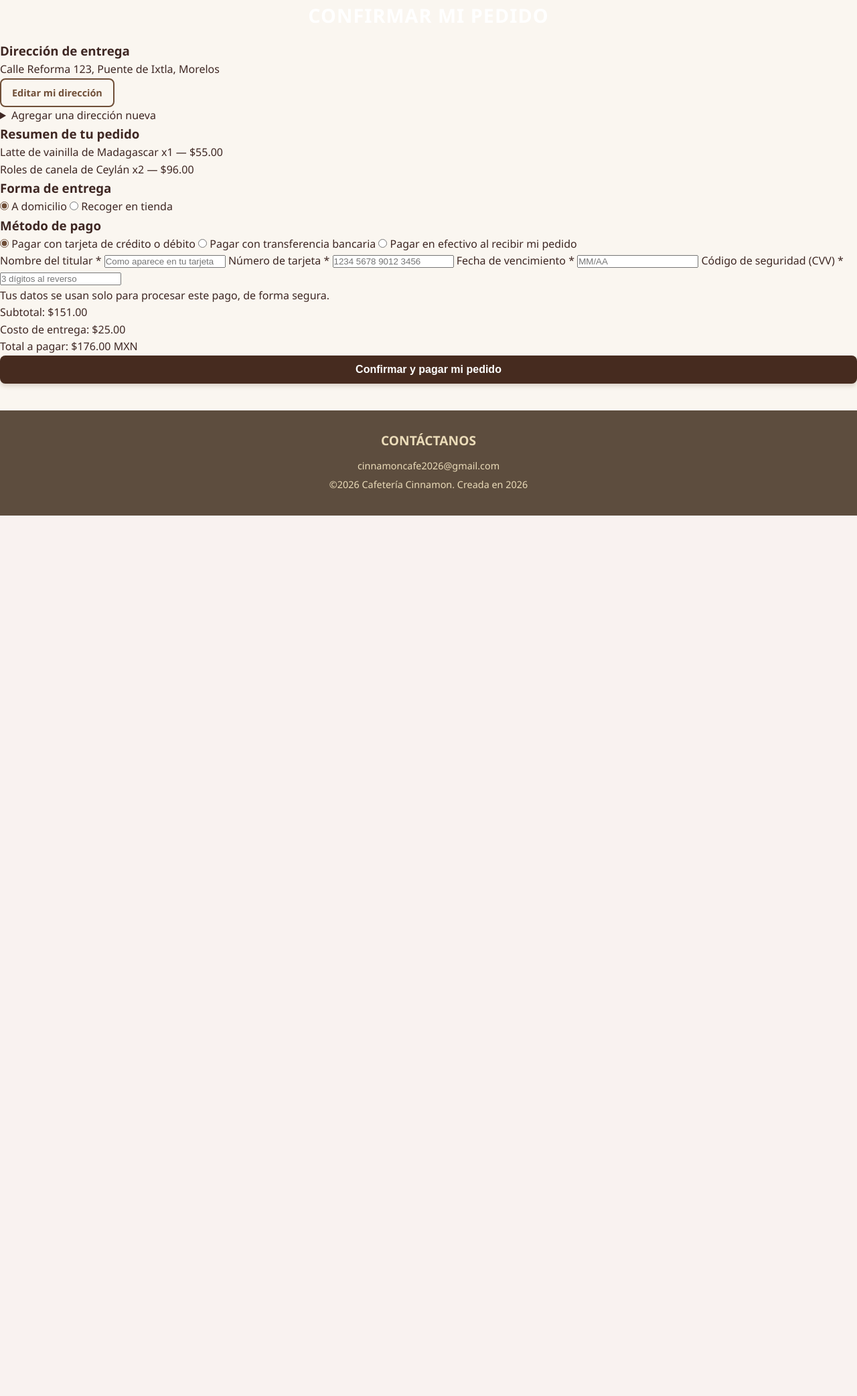
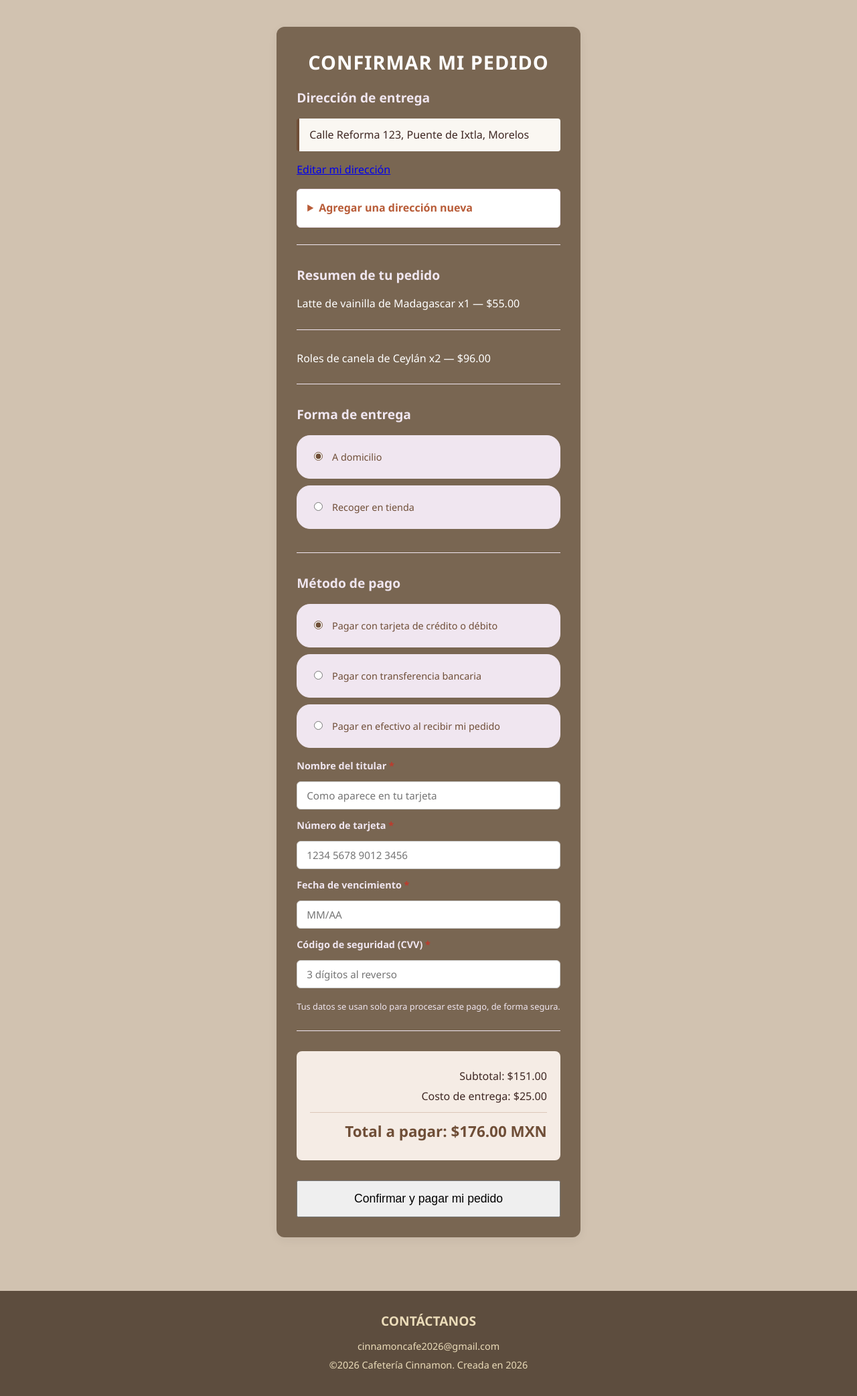
Before and after one commit to adrianacano7777/cafeteria-cinnamon-, a PHP site: page /checkout.html in a window 1280 px wide. Shown: the part 88-2173 px from the top of the page at 67% size. Before the commit the page ends 858 px from the top, so only its background shows below. Run offline with PHP 8.4, Linux system fonts and the light colour scheme.

Commit message:
Se agrega estilos a checkout

```diff
--- a/checkout.css
+++ b/checkout.css
@@ -1,58 +1,159 @@
-body {
-  font-family: #6F4E37;
-  background-color: #FAF6F0;
-  color: #3E2723;
-  line-height: 1.6;
-  margin: 0;
-  padding: 0;
+.checkout {
+  max-width: 800px;
+  margin: 40px auto;
+  background-color: #796652;
+  padding: 30px;
+  border-radius: 12px;
+  box-shadow: 0 4px 15px rgba(0, 0, 0, 0.05);
 }
 
-.btn-primario, .btn-secundario {
-  display: inline-block;
-  padding: 12px 24px;
-  font-size: 1rem;
-  font-weight: bold;
-  text-decoration: none;
-  border-radius: 8px;
-  cursor: pointer;
-  transition: all 0.3s ease;
-  text-align: center;
-  border: none;
+.checkout-bloque {
+  margin-bottom: 30px;
+  padding-bottom: 25px;
+  border-bottom: 1px solid #f0e6f0;
 }
 
-.btn-primario {
-  background-color: #462B1F;
-  color: #ffff;
-  width: 100%;
-  box-shadow: 0 4px 6px rgba(111, 78, 55, 0.2);
+.checkout-bloque h3 {
+  color: #f0e6f0;
+  font-size: 1.2rem;
+  margin-top: 0;
+  margin-bottom: 15px;
 }
 
-.btn-primario:hover {
-  background-color: #3E2723;
-  transform: translateY(-2px);
+.checkout-bloque1 p {
+  color: #fff;
+  margin-bottom: 30px;
+  padding-bottom: 25px;
+  border-bottom: 1px solid #f0e6f0;
+
 }
 
-.btn-secundario {
-  background-color: transparent;
-  color: #6F4E37;
-  border: 2px solid #6F4E37;
-  padding: 8px 16px;
-  font-size: 0.9rem;
+.checkout-bloque1 h3 {
+  color: #f0e6f0;
+  font-size: 1.2rem;
+  margin-top: 0;
+  margin-bottom: 15px;
 }
 
-.btn-secundario:hover {
-  background-color: #6F4E37;
-  color: #0a0909;
+.direccion-guardada {
+  background-color: #faf7f2;
+  padding: 12px 15px;
+  border-left: 4px solid #6f4e37;
+  border-radius: 4px;
+  margin-bottom: 15px;
+  font-weight: 500;
+}
+details {
+  margin-top: 15px;
+  background-color: #fff;
+  border: 1px solid #f0e6f0;
+  border-radius: 6px;
+  padding: 10px;
 }
 
+summary {
+  font-weight: bold;
+  color: #b85c38;
+  cursor: pointer;
+  outline: none;
+  padding: 5px;
+}
+
+summary:hover {
+  color: #9c4a2a;
+}
+
+.form-direccion, .form-tarjeta, .form-transferencia {
+  display: flex;
+  flex-direction: column;
+  gap: 12px;
+  margin-top: 15px;
+}
+
+label {
+  font-weight: 600;
+  font-size: 0.9rem;
+  color: #f0e6f0;
+}
+
+.campo-obligatorio {
+  color: #c0392b;
+}
 
 input[type="text"],
 input[type="tel"],
-input[type="radio"] {
-  accent-color: #6F4E37;
+input[type="number"] {
+  width: 100%;
+  padding: 10px 14px;
+  border: 1px solid #ccc;
+  border-radius: 6px;
+  font-family:'Segoe UI', Tahoma, Geneva, Verdana, sans-serif;
+  font-size: 0.95rem;
+  box-sizing: border-box;
+  transition: border-color 0.3s ease, box-shadow 0.3s ease;
 }
 
+input[type="text"]:focus,
+input[type="tel"]:focus,
+input[type="number"]:focus {
+  border-color: #b85c38;
+  box-shadow: 0 0 0 3px rgba(184, 92, 56, 0.15);
+  outline: none;
+}
 
-.campo-obligatorio {
-  color: var(--color-alerta);
+.texto-ayuda {
+  font-size: 0.8rem;
+  color: #f0e6f0;
+  margin: 5px 0 0 0;
 }
+
+.opcion-entrega, .opcion-pago {
+  display:block;
+  padding: 20px 25px;
+  border: 1px solid #f0e6f0;
+  border-radius: 20px;
+  margin-bottom: 10px;
+  cursor: pointer;
+  transition: background-color 0.2s ease, border-color 0.2s ease;
+  color: #6f4e37;
+  background-color: #f0e6f0;
+  font-weight: normal;
+}
+
+.opcion-entrega:hover, .opcion-pago:hover {
+  background-color: #faf7f2;
+}
+
+.opcion-entrega input[type="radio"],
+.opcion-pago input[type="radio"] {
+  margin-right: 10px;
+  accent-color: #6f4e37;
+}
+
+.checkout-total {
+  background-color: #f5ece5;
+  padding: 20px;
+  border-radius: 8px;
+  border: none;
+  text-align: right;
+}
+
+.checkout-total p {
+  margin: 5px 0;
+  font-size: 1rem;
+}
+
+.checkout-total .total-final {
+  font-size: 1.4rem;
+  font-weight: bold;
+  color: #6f4e37;
+  margin-top: 10px;
+  border-top: 1px solid #dcc6b8;
+  padding-top: 10px;
+}
+
+.checkout button[type="submit"].btn-primario {
+  width: 100%;
+  font-size: 1.1rem;
+  padding: 15px;
+}
--- a/checkout.html
+++ b/checkout.html
@@ -30,7 +30,7 @@
       </details>
     </div>
 
-    <div class="checkout-bloque">
+    <div class="checkout-bloque1">
       <h3>Resumen de tu pedido</h3>
       <p>Latte de vainilla de Madagascar x1 — $55.00</p>
       <p>Roles de canela de Ceylán x2 — $96.00</p>
@@ -110,9 +110,9 @@
       <p class="total-final">Total a pagar: $176.00 MXN</p>
     </div>
 
-    <form action="confirmacion.html" method="post">
-      <button type="submit" class="btn-primario">Confirmar y pagar mi pedido</button>
-    </form>
+   <form action="confirmacion.html" method="get">
+  <button type="submit" class="btn-primario">Confirmar y pagar mi pedido</button>
+</form>
 
   </section>
   <div id="footer-placeholder"></div>
```
